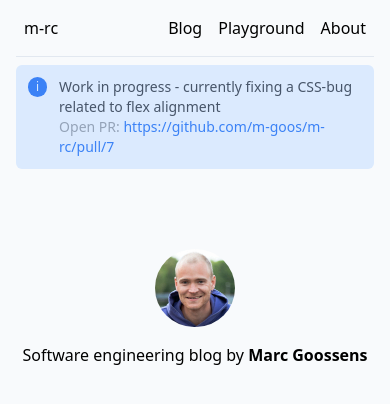
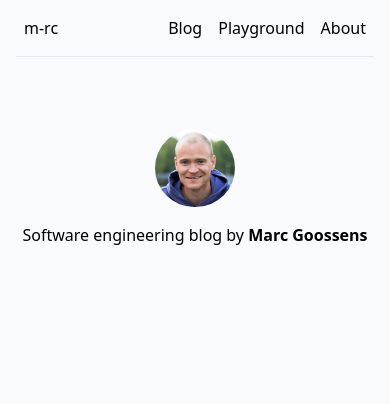
Before and after one commit to m-goos/m-rc, a Next.js app: page / in a window 390 px wide. Shown: the top 404 px of the page. Built offline with nearby package versions, Linux system fonts and the light colour scheme.

Commit message:
fix: set and keep a responsive max width for the project, keep navbar width stable

```diff
--- a/app/layout.tsx
+++ b/app/layout.tsx
@@ -2,11 +2,8 @@ import Nav from '@/components/Nav';
 
 // These styles apply to every route in the application
 import './globals.css';
-import Info from '@/components/Info';
 
 export default function RootLayout({
-  // Layouts must accept a children prop.
-  // This will be populated with nested layouts or pages
   children,
 }: {
   children: React.ReactNode;
@@ -14,17 +11,14 @@ export default function RootLayout({
   return (
     <html lang="en">
       <body>
-        <div className="flex flex-col justify-center min-h-screen bg-slate-50">
-          {/* element below is too wide */}
-          <div className="flex flex-col grow max-w-2xl px-4">
-            <Nav />
-            <Info
-              message={
-                'Work in progress - currently fixing a CSS-bug related to flex alignment'
-              }
-              prLink={'https://github.com/m-goos/m-rc/pull/7'}
-            />
-            <main className="flex flex-col py-8">{children}</main>
+        <div className="flex flex-col items-center min-h-screen bg-slate-50">
+          {/* this container sets a flexible max width that's always maxed out */}
+          <div className="flex grow max-w-xl w-full">
+            {/* provide padding and keep blogs constrained to 100% width */}
+            <div className="flex flex-col w-full px-4">
+              <Nav />
+              <main className="flex flex-col py-8">{children}</main>
+            </div>
           </div>
         </div>
       </body>
```
